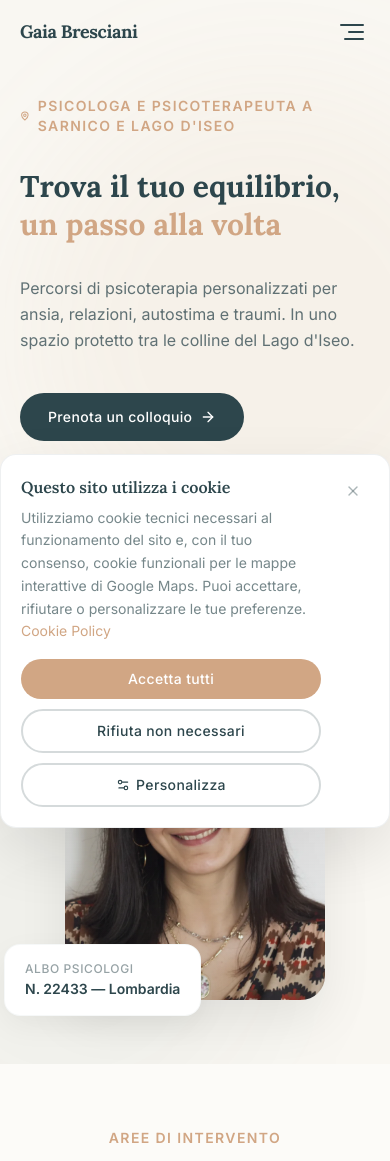
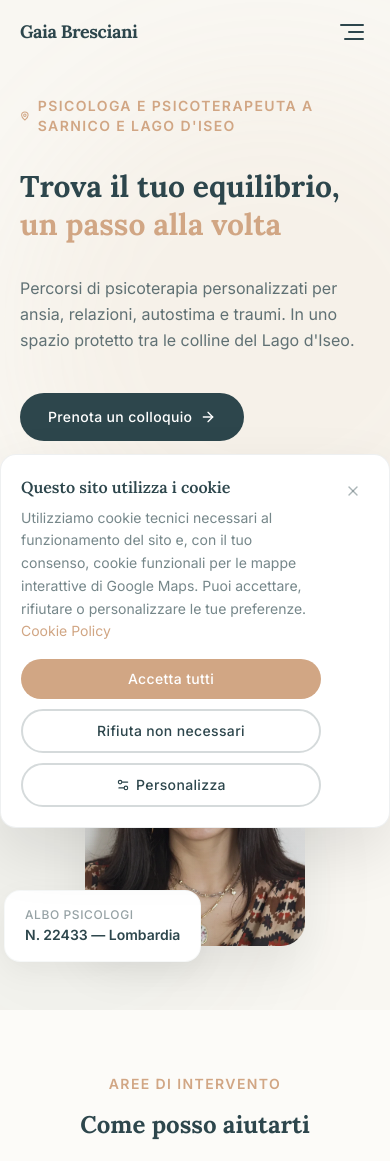
Before and after one commit to baldellimtt/gaia-bresciani-site, a Next.js app: page / in a window 390 px wide. Shown: the top 1161 px of the page. Built offline with nearby package versions, Linux system fonts and the light colour scheme.

Commit message:
riduco immagine home

```diff
--- a/src/components/Hero.tsx
+++ b/src/components/Hero.tsx
@@ -95,14 +95,14 @@ export default function Hero() {
             transition={{ duration: 0.9, delay: 0.4, ease: [0.21, 0.47, 0.32, 0.98] }}
             className="lg:col-span-2 relative"
           >
-            <div className="relative aspect-[3/4] max-w-[260px] mx-auto lg:max-w-[300px] rounded-3xl overflow-hidden shadow-soft-lg">
+            <div className="relative aspect-[3/4] max-w-[220px] mx-auto lg:max-w-[250px] rounded-3xl overflow-hidden shadow-soft-lg">
               <Image
                 src="/assets/psicologa-gaia-bresciani.webp"
                 alt="Dott.ssa Gaia Bresciani, psicologa e psicoterapeuta a Sarnico e Lago d'Iseo"
                 fill
                 className="object-cover"
                 priority
-                sizes="(max-width: 768px) 260px, 300px"
+                sizes="(max-width: 768px) 220px, 250px"
                 fetchPriority="high"
               />
               <div className="absolute inset-0 bg-gradient-to-t from-primary/10 via-transparent to-transparent" />
```
